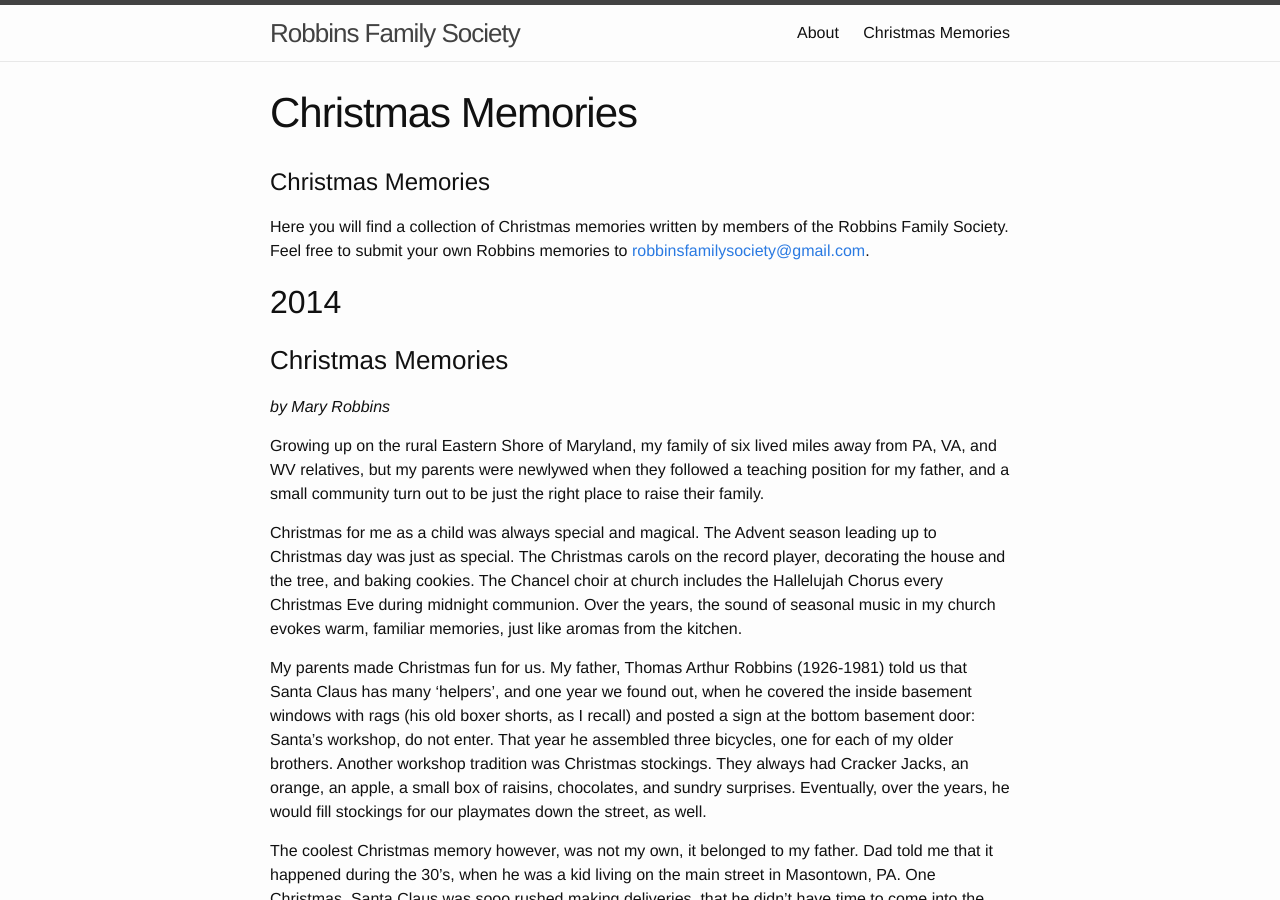
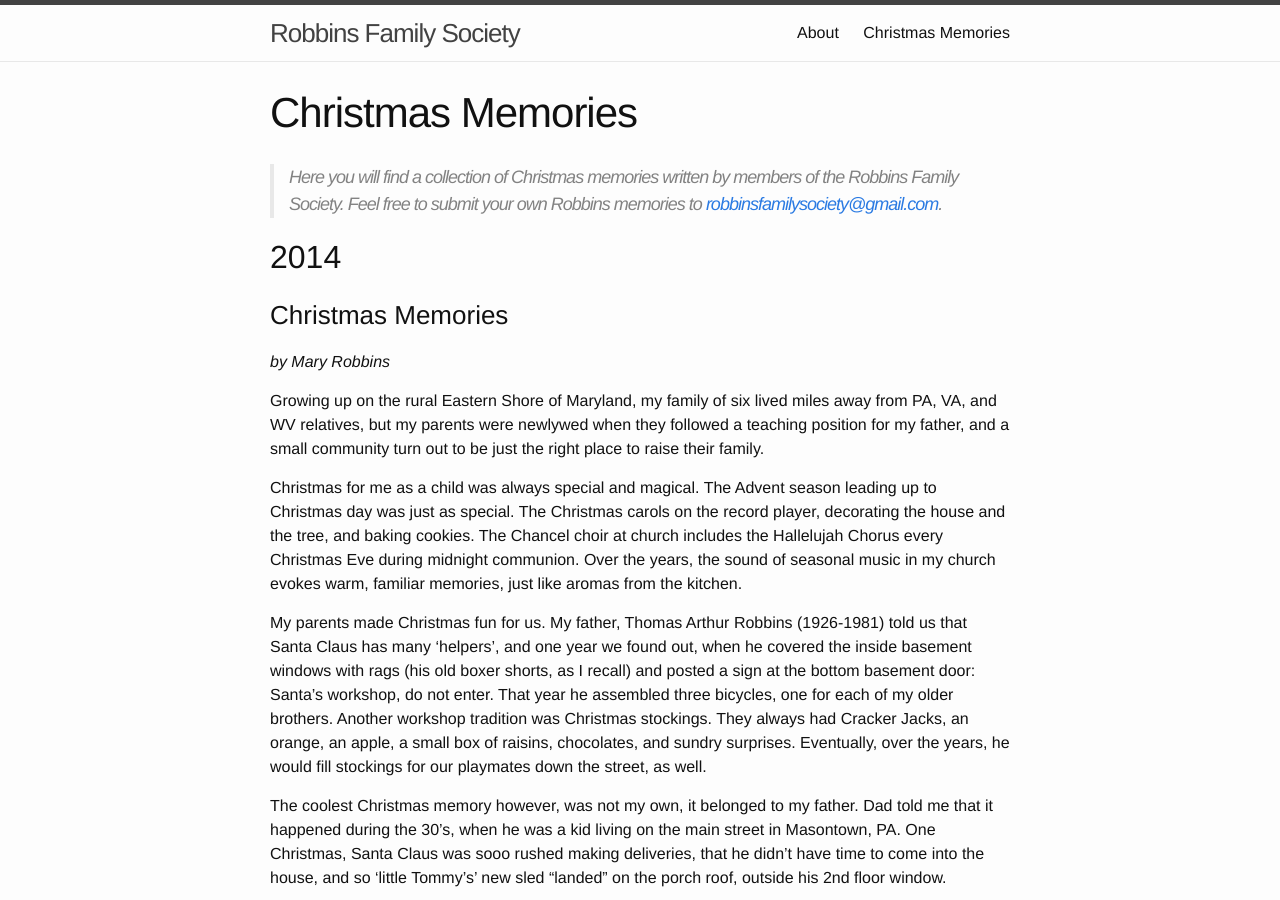
Before and after one commit to robbinsfamilysociety/robbinsfamilysociety.github.io, a Jekyll site: the page built from projects/christmas-memories.md, in a window 1280 px wide and 900 px high. Built offline with Jekyll 4.4.1, drawn with Linux system fonts in a browser that asks for light colours.

Commit message:
Modified Christmas layout

```diff
--- a/projects/christmas-memories.md
+++ b/projects/christmas-memories.md
@@ -1,12 +1,10 @@
 ---
 layout: page
 title: Christmas Memories
-permalink: /christmas-memories/
+permalink: /projects/christmas-memories/
 ---
 
-# Christmas Memories
-
-Here you will find a collection of Christmas memories written by members of the Robbins Family Society. Feel free to submit your own Robbins memories to [robbinsfamilysociety@gmail.com](robbinsfamilysociety@gmail.com).
+> Here you will find a collection of Christmas memories written by members of the Robbins Family Society. Feel free to submit your own Robbins memories to [robbinsfamilysociety@gmail.com](robbinsfamilysociety@gmail.com).
 
 ## 2014
 
@@ -26,6 +24,8 @@ Christmas memories are about family and friends, and church family. Parents who
 
 *Submitted December 14, 2014*
 
+---
+
 ## 2013
 
 ### My Most Memorable Christmas
```
